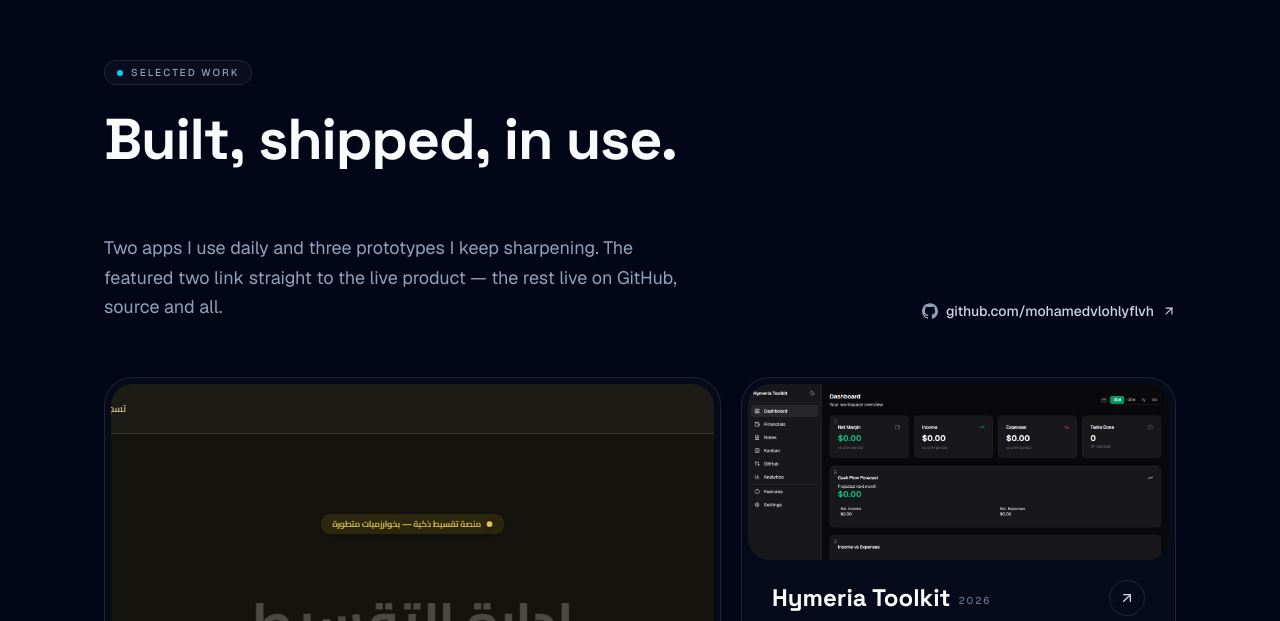
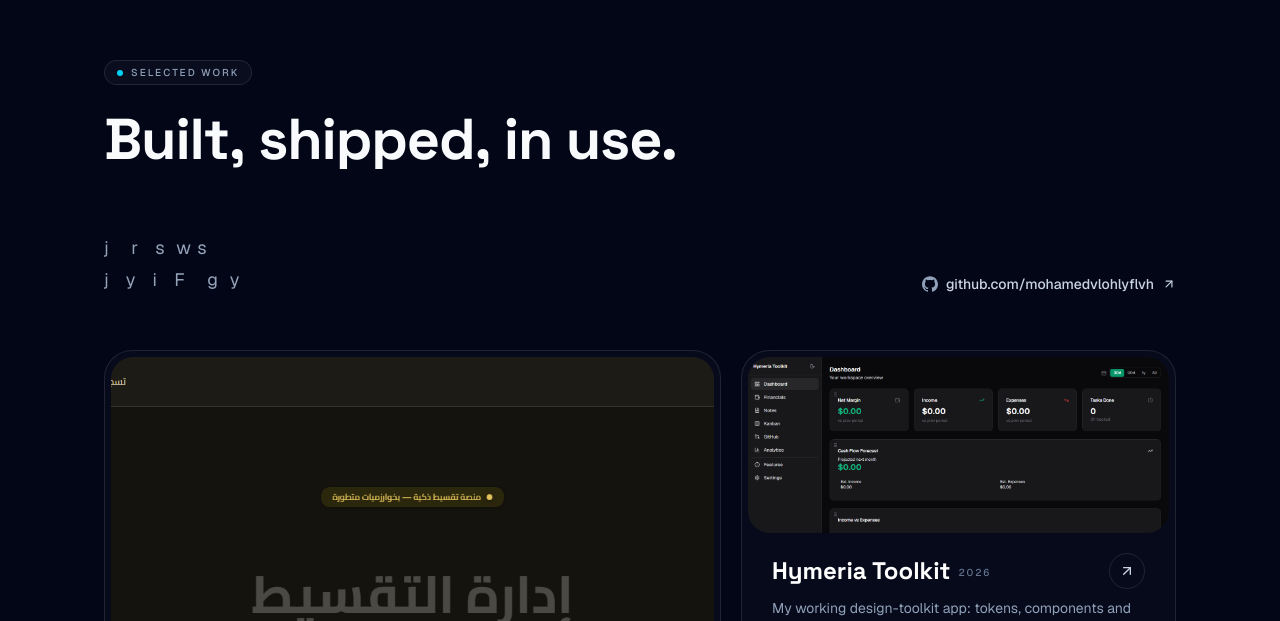
Before and after one commit to mohamedvlohlyflvh/Portfolio, a Next.js app: page / in a window 1280 px wide. Shown: the part 2179-2800 px from the top of the page. Built offline with nearby package versions, Linux system fonts and the light colour scheme.

Commit message:
feat: GlitchCharReveal scramble on work section copy (hover+flicker off, 2 paragraphs, reduced-motion fallback)

```diff
--- a/src/components/sections/work.tsx
+++ b/src/components/sections/work.tsx
@@ -4,6 +4,7 @@ import { motion } from "motion/react";
 import { ArrowUpRight } from "lucide-react";
 import LineMaskSplit from "@/components/originkit/ui/scroll-text-reveal";
 import HoverImageReveal from "@/components/originkit/ui/hover-image-reveal";
+import GlitchCharReveal from "@/components/originkit/ui/scrambletext";
 import { usePrefersReducedMotion } from "@/hooks/use-reduced-motion";
 import { PROJECTS, GITHUB, GITHUB_ICON, type Project } from "@/lib/data/projects";
 import { fadeUpItem, staggerContainer, motionTokens } from "@/lib/motion-tokens";
@@ -124,14 +125,51 @@ export function Work() {
           </div>
 
           <div className="mt-16 flex flex-wrap items-end justify-between gap-6">
-            <motion.p
-              variants={fadeUpItem}
-              className="max-w-xl text-base leading-relaxed text-slate-400 sm:text-lg"
-            >
-              Two apps I use daily and three prototypes I keep sharpening. The
-              featured two link straight to the live product — the rest live on
-              GitHub, source and all.
-            </motion.p>
+            {/* Copy — Originkit GlitchCharReveal scramble, same treatment as
+                the hero subtitle: hover + flicker OFF (a resting cursor must
+                not re-scramble; no per-char flicker flood on long text),
+                tag="div" mandatory. 2 paragraphs via \n. restState "solid" =
+                visible pre-trigger, so no placeholder; the component's own IO
+                plays it on scroll ("middle" ≈ half-visible, matching the
+                LineMaskSplit heading beat). Reduced motion → static text. */}
+            <div className="max-w-xl text-base leading-relaxed text-slate-400 sm:text-lg">
+              {reduced ? (
+                <p>
+                  Two apps I use daily and three prototypes I keep sharpening.
+                  The featured two link straight to the live product — the rest
+                  live on GitHub, source and all.
+                </p>
+              ) : (
+                <GlitchCharReveal
+                  words="Two apps I use daily and three prototypes I keep sharpening.
+
+The featured two link straight to the live product — the rest live on GitHub, source and all."
+                  color="#94A3B8"
+                  tag="div"
+                  hoverAnimation={{ type: "none" }}
+                  enterAnimation={{
+                    mode: "multiLine",
+                    restState: "solid",
+                    replay: false,
+                    position: "middle",
+                    scrambleIntensity: 45,
+                    ease: { type: "tween", duration: 0.6, ease: "easeOut" },
+                    // Flicker OFF — same reason as hero subtitle (long text).
+                    flickerEnabled: false,
+                    flickerColor: "#64748B",
+                    flickerIntensity: 30,
+                    flickerSpeed: 5,
+                  }}
+                  font={{
+                    fontFamily: "var(--font-geist)",
+                    fontSize: "inherit",
+                    lineHeight: "inherit",
+                    fontWeight: "inherit",
+                    letterSpacing: "0",
+                  }}
+                />
+              )}
+            </div>
             <motion.a
               variants={fadeUpItem}
               href={GITHUB}
```
Also changed, not shown: work-copy-scramble.png (added).
